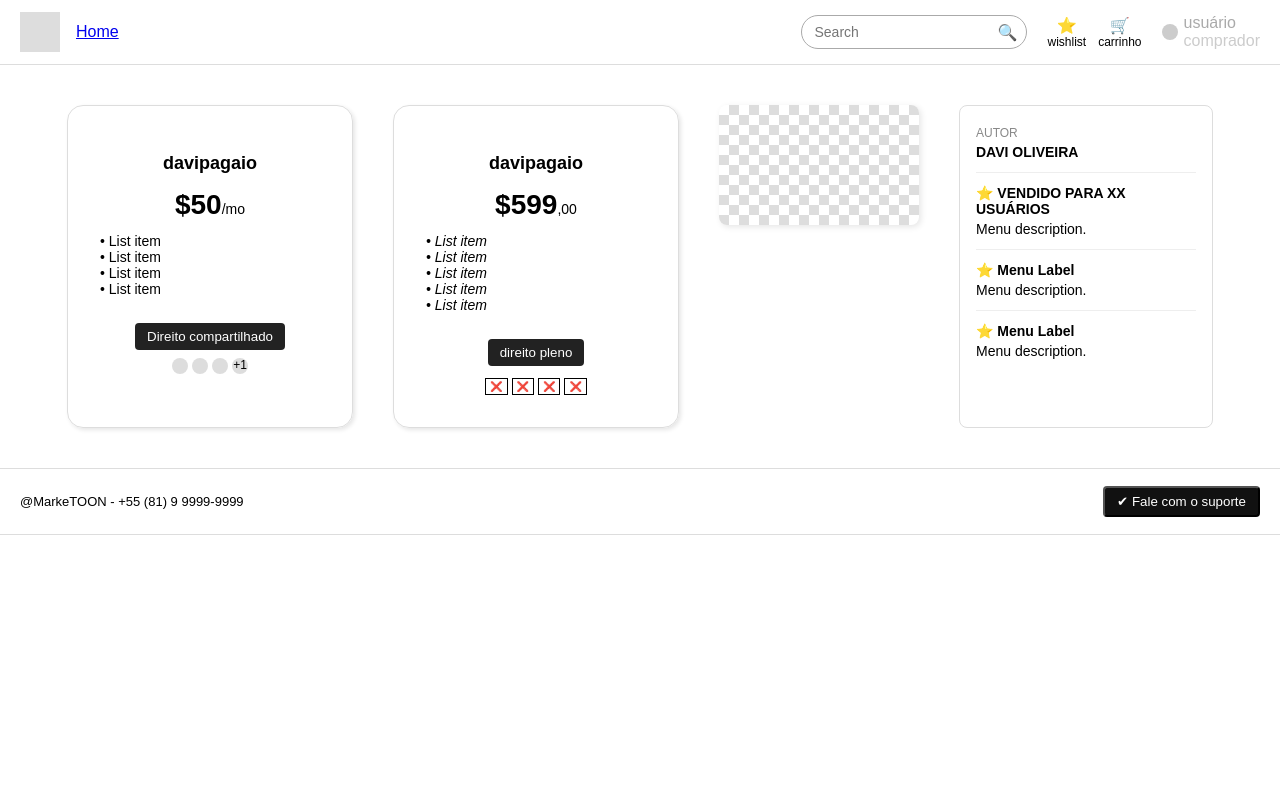
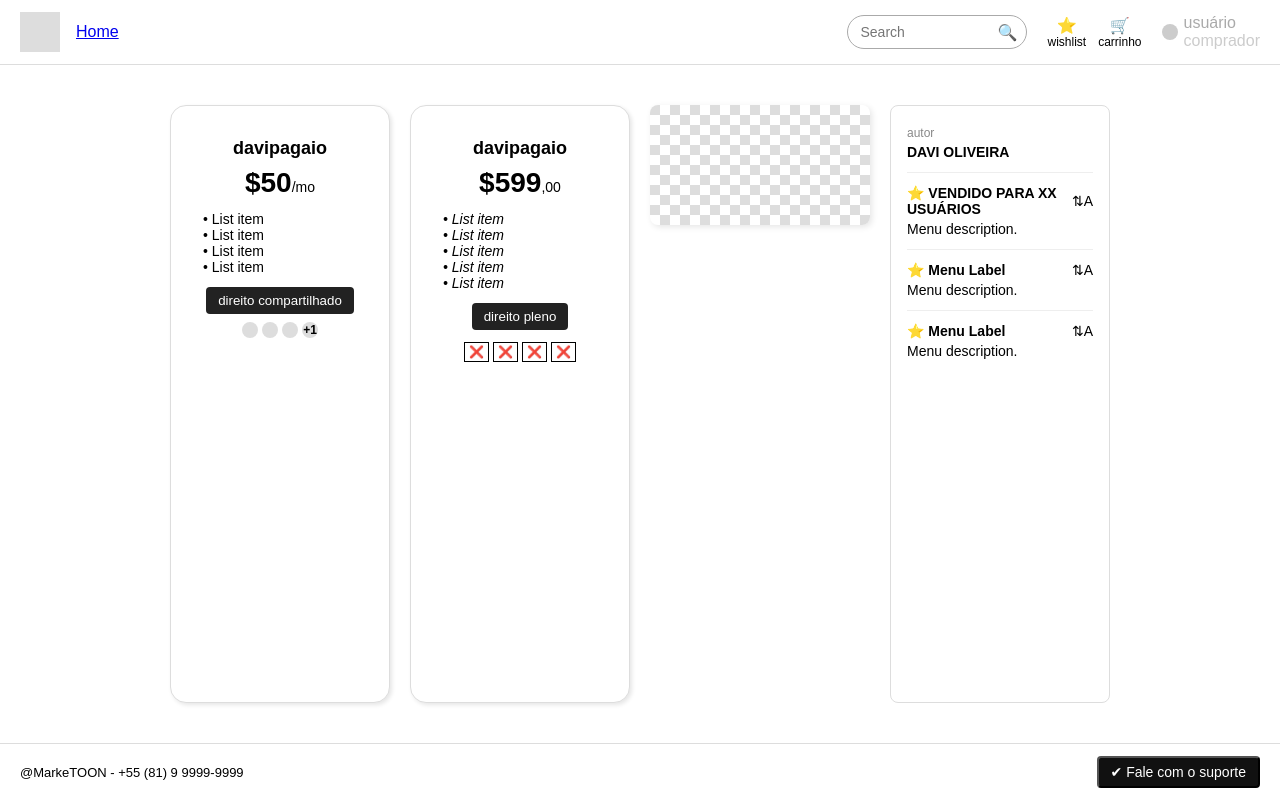
Before and after one commit to gabrielvictalino/marketoon, a Django app: template app_marketoon/templates/pag-de-compra.html in a window 1280 px wide. Run offline with Django 5.2, Linux system fonts and the light colour scheme; the template is opened without the code that fills it, so the values that code supplies are empty.

Commit message:
ajeitei pag de compra

```diff
--- a/app_marketoon/templates/pag-de-compra.html
+++ b/app_marketoon/templates/pag-de-compra.html
@@ -4,29 +4,58 @@
   <meta charset="UTF-8">
   <title>Planos - MarkeTOON</title>
   <style>
-    body {
+    * {
+      box-sizing: border-box;
       margin: 0;
+      padding: 0;
+    }
+
+    html, body {
+      height: 100%;
       font-family: sans-serif;
       background: #fff;
       color: #000;
     }
+
+    body {
+      display: flex;
+      flex-direction: column;
+    }
+
     header, footer {
+      flex-shrink: 0;
+    }
+
+    .main {
+      flex-grow: 1;
+      display: flex;
+      justify-content: center;
+      gap: 20px;
+      padding: 40px 20px;
+      max-width: 1200px;
+      margin: auto;
+    }
+
+    header {
       display: flex;
       justify-content: space-between;
       align-items: center;
       padding: 12px 20px;
       border-bottom: 1px solid #ddd;
     }
+
     .header-left {
       display: flex;
       align-items: center;
       gap: 16px;
     }
+
     .header-right {
       display: flex;
       align-items: center;
       gap: 20px;
     }
+
     .search-box {
       position: relative;
       display: flex;
@@ -55,18 +84,14 @@
       gap: 6px;
       color: #aaa;
     }
+
     .circle {
       width: 16px;
       height: 16px;
       border-radius: 50%;
       background: #ccc;
     }
-    .main {
-      display: flex;
-      justify-content: center;
-      gap: 40px;
-      padding: 40px;
-    }
+
     .card {
       width: 220px;
       border: 1px solid #ddd;
@@ -74,20 +99,25 @@
       box-shadow: 2px 2px 4px rgba(0,0,0,0.1);
       padding: 32px;
       text-align: center;
+      background: #fff;
     }
+
     .card h2 {
       font-size: 18px;
       font-weight: bold;
     }
+
     .price {
       font-size: 28px;
       font-weight: bold;
       margin-top: 8px;
     }
+
     .price small {
       font-size: 14px;
       font-weight: normal;
     }
+
     .card ul {
       text-align: left;
       margin-top: 12px;
@@ -95,9 +125,11 @@
       padding-left: 0;
       list-style: none;
     }
+
     .card ul li::before {
       content: "• ";
     }
+
     .btn {
       margin-top: 12px;
       padding: 6px 12px;
@@ -106,14 +138,17 @@
       border: none;
       border-radius: 4px;
       cursor: pointer;
+      text-transform: lowercase;
     }
+
     .placeholder {
-      width: 200px;
+      width: 220px;
       height: 120px;
       background: repeating-conic-gradient(#ddd 0% 25%, transparent 0% 50%) 50% / 20px 20px;
       border-radius: 8px;
       box-shadow: 2px 2px 6px rgba(0,0,0,0.1);
     }
+
     .autor-box {
       width: 220px;
       border: 1px solid #ddd;
@@ -121,28 +156,43 @@
       padding: 16px;
       font-size: 14px;
     }
+
     .autor-box p {
       margin: 4px 0;
     }
+
     .autor-box .title {
-      text-transform: uppercase;
+      text-transform: lowercase;
       font-size: 12px;
       color: #888;
     }
+
     .autor-box .name {
       font-weight: bold;
+      text-transform: uppercase;
     }
+
     .autor-item {
       margin-top: 12px;
       border-top: 1px solid #eee;
       padding-top: 8px;
     }
+
+    .autor-item p {
+      display: flex;
+      justify-content: space-between;
+      align-items: center;
+    }
+
     .footer {
+      display: flex;
       justify-content: space-between;
+      align-items: center;
       font-size: 13px;
       padding: 12px 20px;
       border-top: 1px solid #ddd;
     }
+
     .support-btn {
       background: #111;
       color: #fff;
@@ -151,13 +201,16 @@
       display: flex;
       align-items: center;
       gap: 6px;
+      font-size: 14px;
     }
+
     .circles {
       display: flex;
       margin-top: 8px;
       gap: 4px;
       justify-content: center;
     }
+
     .circles span {
       width: 16px;
       height: 16px;
@@ -165,24 +218,34 @@
       background: #ddd;
       display: inline-block;
     }
+
+    .circles span:last-child {
+      display: flex;
+      align-items: center;
+      justify-content: center;
+      font-size: 12px;
+      font-weight: bold;
+      background: #ddd;
+    }
+
     .xgroup {
       display: flex;
       gap: 4px;
       margin-top: 12px;
       justify-content: center;
     }
+
     .xgroup span {
       display: inline-block;
       padding: 2px 4px;
       background: #fff;
       border: 1px solid #000;
-      font-size: 10px;
+      font-size: 12px;
     }
   </style>
 </head>
 <body>
 
-  <!-- Header -->
   <header>
     <div class="header-left">
       <div style="width: 40px; height: 40px; background: #ddd;"></div>
@@ -208,7 +271,6 @@
     </div>
   </header>
 
-  <!-- Main -->
   <div class="main">
     <!-- Plano 1 -->
     <div class="card">
@@ -222,11 +284,10 @@
       </ul>
       <button class="btn">Direito compartilhado</button>
       <div class="circles">
-        <span></span><span></span><span></span><span style="font-size: 12px;">+1</span>
+        <span></span><span></span><span></span><span>+1</span>
       </div>
     </div>
 
-    <!-- Plano 2 -->
     <div class="card">
       <h2>davipagaio</h2>
       <div class="price">$599<small>,00</small></div>
@@ -243,32 +304,29 @@
       </div>
     </div>
 
-    <!-- Placeholder imagem -->
     <div class="placeholder"></div>
 
-    <!-- Autor -->
     <div class="autor-box">
       <p class="title">autor</p>
       <p class="name">DAVI OLIVEIRA</p>
 
       <div class="autor-item">
-        <p><strong>⭐ VENDIDO PARA XX USUÁRIOS</strong></p>
+        <p><strong>⭐ VENDIDO PARA XX USUÁRIOS</strong> ⇅A</p>
         <p>Menu description.</p>
       </div>
 
       <div class="autor-item">
-        <p><strong>⭐ Menu Label</strong></p>
+        <p><strong>⭐ Menu Label</strong> ⇅A</p>
         <p>Menu description.</p>
       </div>
 
       <div class="autor-item">
-        <p><strong>⭐ Menu Label</strong></p>
+        <p><strong>⭐ Menu Label</strong> ⇅A</p>
         <p>Menu description.</p>
       </div>
     </div>
   </div>
 
-  <!-- Footer -->
   <footer class="footer">
     <p>@MarkeTOON - +55 (81) 9 9999-9999</p>
     <button class="support-btn">✔ Fale com o suporte</button>
```
Lines whose indentation alone changed are shown as unchanged.
